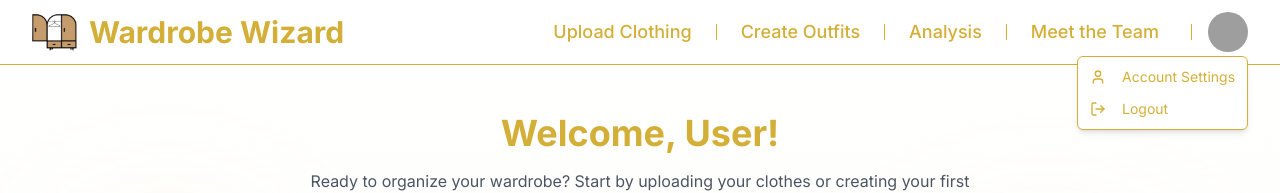
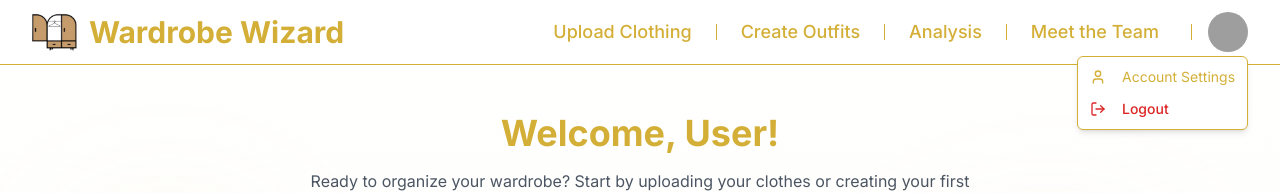
Before and after one commit to aal51282/wardrobe-wizard, a Next.js app: page /registered-user-view in a window 1280 px wide. Both pictures are taken after a click on the button 1228 px from the left and 32 px from the top of the page. Shown: the top 193 px of the page. Built offline with nearby package versions, Linux system fonts and the light colour scheme; grey boxes are pictures that could not be loaded.

Commit message:
Made the logout button easier to see and use.

```diff
--- a/components/custom/auth/logout-button.tsx
+++ b/components/custom/auth/logout-button.tsx
@@ -27,22 +27,22 @@ export function LogoutButton() {
     <>
       <DropdownMenuItem
         onClick={handleLogoutClick}
-        className="text-[#D4AF37] hover:bg-[#F9F6E8] cursor-pointer"
+        className="text-red-600 hover:bg-red-50 cursor-pointer font-medium"
       >
-        <LogOut className="mr-2 h-4 w-4" />
+        <LogOut className="mr-2 h-4 w-4 text-red-600" />
         Logout
       </DropdownMenuItem>
 
       <Dialog open={showConfirmation} onOpenChange={setShowConfirmation}>
         <DialogContent
-          className="sm:max-w-md border-[#D4AF37]"
+          className="sm:max-w-md border-red-600"
           onClick={(e) => e.stopPropagation()}
         >
           <DialogHeader>
-            <DialogTitle className="text-[#D4AF37] text-xl">
+            <DialogTitle className="text-red-600 text-xl">
               Confirm Logout
             </DialogTitle>
-            <DialogDescription className="text-[#D4AF37]/70">
+            <DialogDescription className="text-gray-600">
               Are you sure you want to logout from Wardrobe Wizard?
             </DialogDescription>
           </DialogHeader>
@@ -50,12 +50,12 @@ export function LogoutButton() {
             <Button
               variant="outline"
               onClick={() => setShowConfirmation(false)}
-              className="flex-1 border-[#D4AF37] text-[#D4AF37] hover:bg-[#F9F6E8]"
+              className="flex-1 border-gray-300 text-gray-700 hover:bg-gray-50"
             >
               Cancel
             </Button>
             <Link href="/" className="flex-1">
-              <Button className="w-full bg-[#D4AF37] text-white hover:bg-[#B4941F]">
+              <Button className="w-full bg-red-600 text-white hover:bg-red-700">
                 Confirm Logout
               </Button>
             </Link>
```
